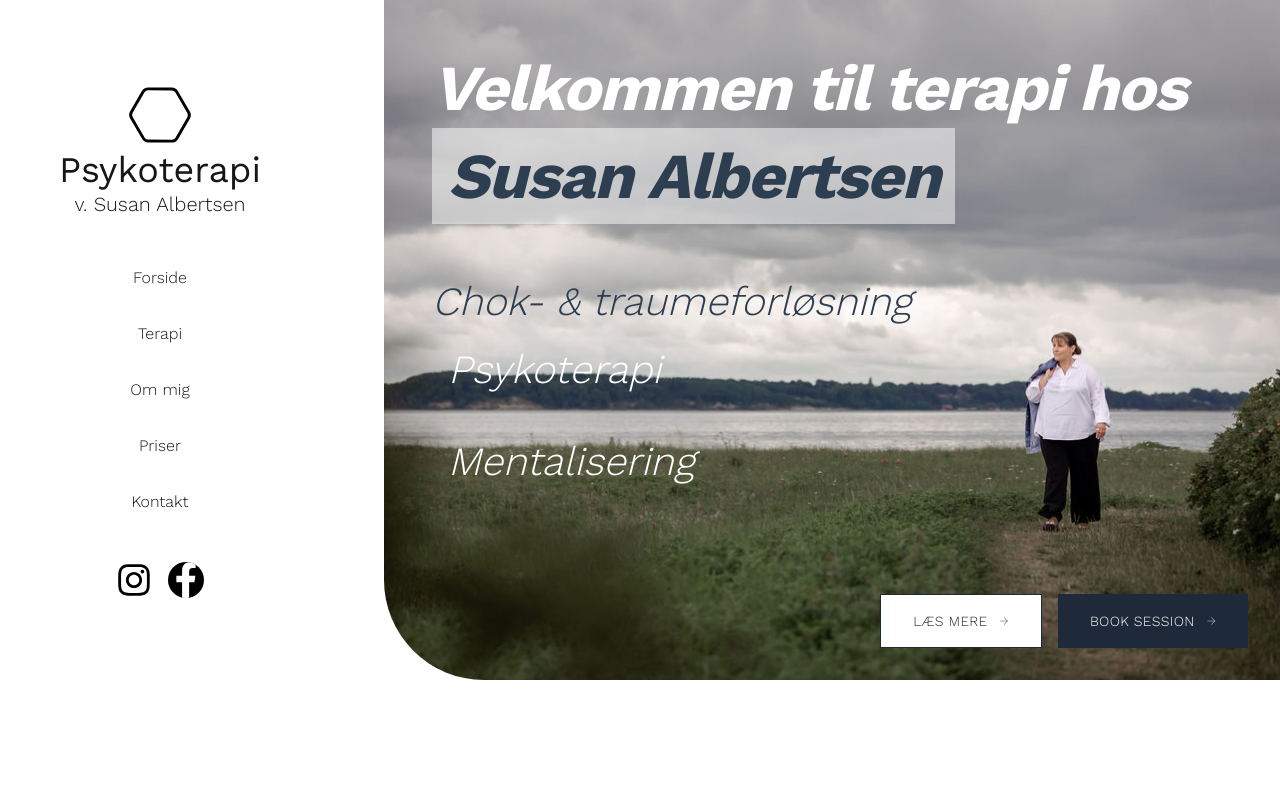
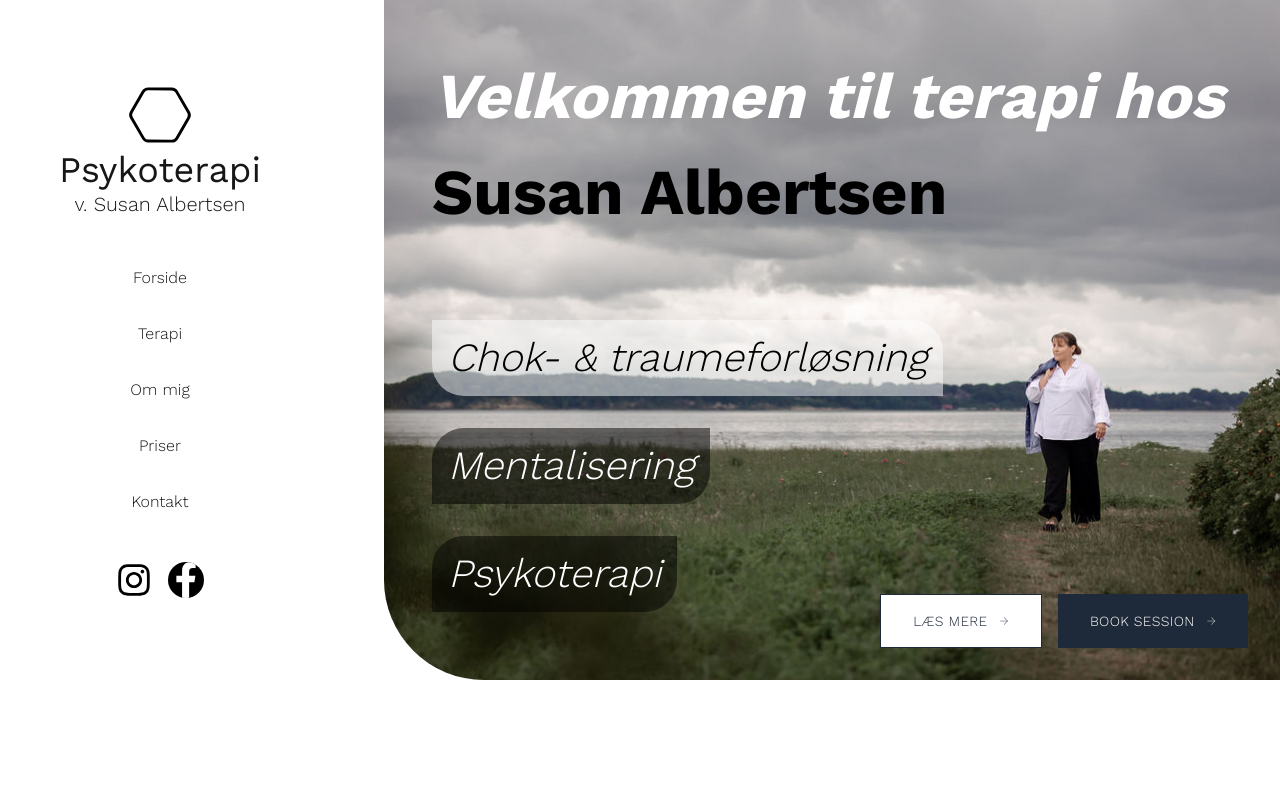
Before and after one commit to oscarlund121/susanterapi, a Next.js app: page / in a window 1280 px wide. Shown: the top 800 px of the page. Built offline with nearby package versions, Linux system fonts and the light colour scheme.

Commit message:
Refines Hero component styling for improved readability
Updates text hierarchy and styling in the Hero component,
including text separation and background enhancements.
Improves visual emphasis and readability of key information.

```diff
--- a/src/app/components/forside/Hero.jsx
+++ b/src/app/components/forside/Hero.jsx
@@ -20,23 +20,31 @@ const Hero = () => (
           {/* Text overlay */}
           <div className="absolute p-8  lg:p-12">
             <div>
-              <h1 className="italic text-white font-bold mb-12 tracking-tight leading-tight text-[clamp(3rem,5vw,4rem)]">
+              <h1 className="italic text-white font-bold text-[clamp(3rem,5vw,4rem)]">
                 Velkommen til terapi hos
-                <span className="inline-block bg-white/50 text-[#2c3e50] px-4 py-2">
+              </h1>
+              <h1 className="text-black font-bold mb-12 md:mb-20 text-[clamp(3rem,5vw,4rem)]">
+
                   Susan Albertsen
-                </span>
+
               </h1>
-              <h2 className="italic font-light text-[#2c3e50] mb-2 text-[clamp(2rem,4vw,2.5rem)]">
-                <span /* className="inline-block bg-white/50 px-4 py-2" */>
+              <h2 className="italic font-light text-black mb-2 text-[clamp(2rem,4vw,2.5rem)]">
+                <span className="rounded-tr-4xl rounded-bl-4xl inline-block bg-white/50 px-4 py-2">
                   Chok- & traumeforløsning
                 </span>
               </h2>
-              <h2 className="italic font-light text-white mb-2 text-[clamp(2rem,4vw,2.5rem)] px-4 ">
-                Psykoterapi
+              <br />
+              <h2 className="italic font-light mb-2 text-white text-[clamp(2rem,4vw,2.5rem)]  ">
+                <span className="rounded-tl-4xl rounded-br-4xl
+                inline-block bg-black/50 px-4 py-2">
+                  Mentalisering
+                </span>
               </h2>
-              <br />
-              <h2 className="italic font-light text-white text-[clamp(2rem,4vw,2.5rem)] px-4 ">
-                Mentalisering
+               <br />
+              <h2 className="italic font-light text-white text-[clamp(2rem,4vw,2.5rem)] ">
+                <span className="rounded-tl-4xl rounded-br-4xl inline-block bg-black/50 px-4 py-2">
+                  Psykoterapi
+                </span>
               </h2>
             </div>
           </div>
```
